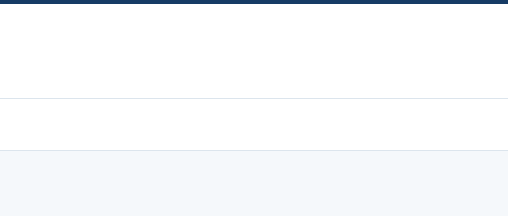
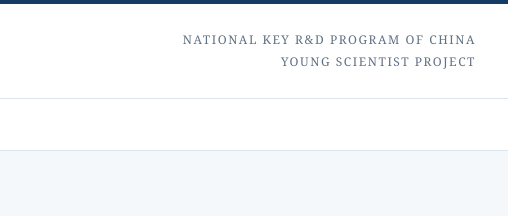
Before and after one commit to lhrdma/lhrdma.github.io, a plain HTML site: page index.html in a window 1280 px wide. Shown: the top 216 px of the page, 772-1280 px from the left. Drawn offline with Linux system fonts and the light colour scheme.

Commit message:
fix(site): show consistent English header branding on all pages

```diff
--- a/index.html
+++ b/index.html
@@ -24,6 +24,9 @@
             ><small>国家重点研发计划「多模态网络与通信」重点专项（青年科学家项目）</small>
           </div></a
         >
+        <div class="brand-note">
+          NATIONAL KEY R&amp;D PROGRAM OF CHINA<br />YOUNG SCIENTIST PROJECT
+        </div>
         <button class="menu-toggle" aria-expanded="false" aria-controls="primary-navigation">
           菜单
         </button>
```
Also changed, not shown: news.html (+3 -0 lines), team.html (+3 -0 lines).
